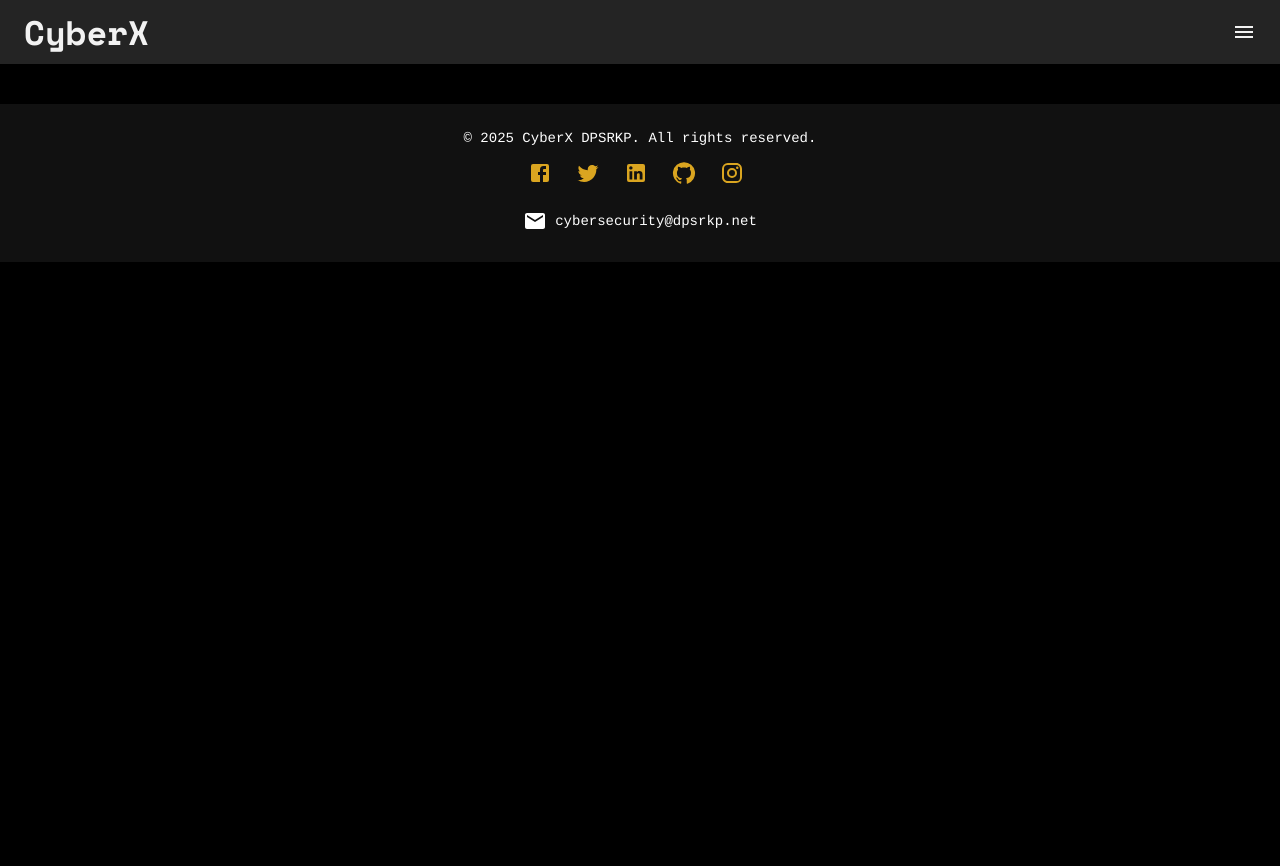
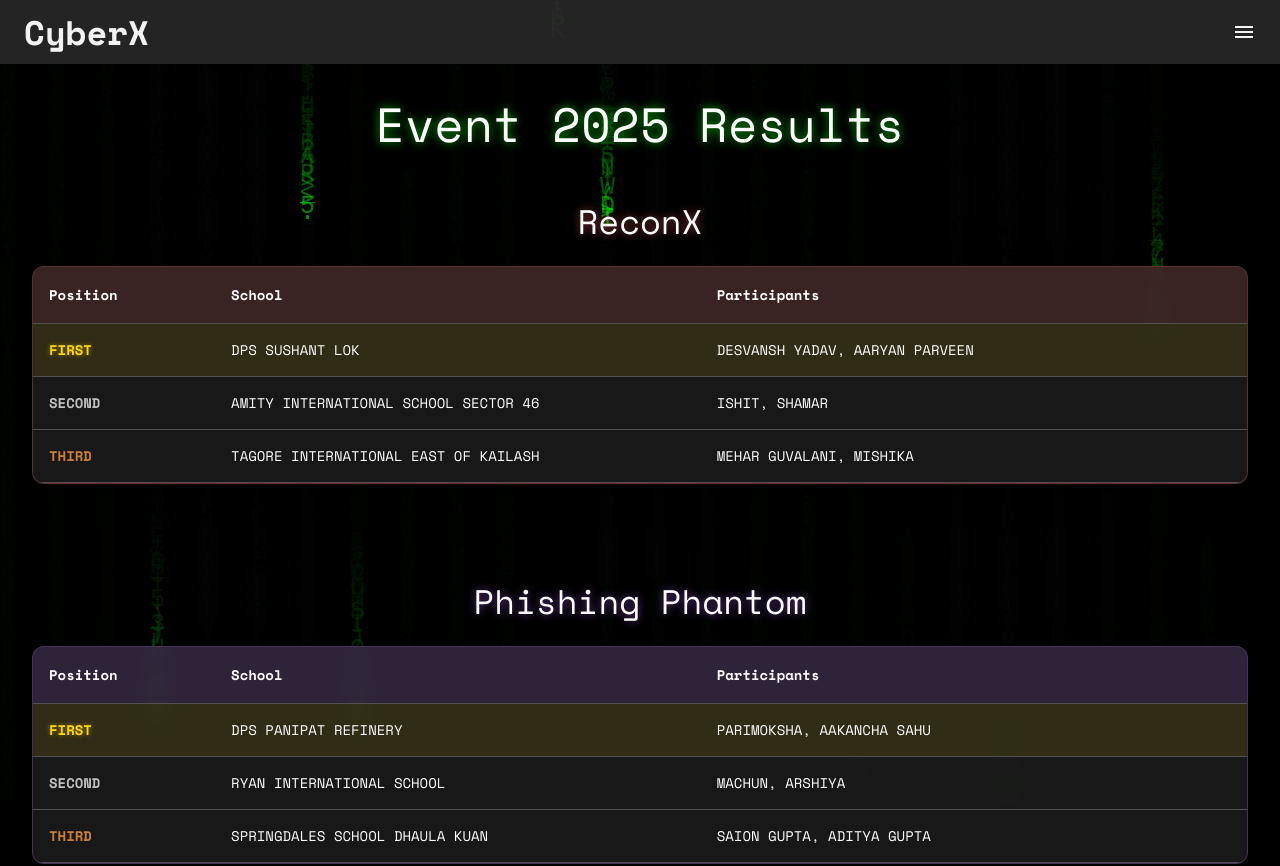
Before and after one commit to CyberX-club/cyber_x, a React (Create React App) app: page /results in a window 1280 px wide. Shown: the top 866 px of the page. Before the commit the page ends 800 px from the top, so only its background shows below. Built offline with nearby package versions, Linux system fonts and the light colour scheme; a web font is replaced by a local one.

Commit message:
Results Test

```diff
--- a/src/MyRoutes.js
+++ b/src/MyRoutes.js
@@ -12,6 +12,7 @@ import MagzineEntry from "./components/MagzineEntry";
 import Magazine from "./components/Magzine";
 import Contact from "./components/Contact";
 import Event2025 from "./components/Event2025";
+import Results from "./components/Results";
 
 import InterviewEntryComponents from "./InterviewEntry.js";
 import {
@@ -115,6 +116,7 @@ const MyRoutes = () => {
           <Route path="/resources" element={<Resources resources={resources} />} />
           <Route path="/contact" element={<Contact />} />
           <Route path="/event2025" element={<Event2025 />} />
+          <Route path="/results" element={<Results />} />
           <Route path="/magazine-2024/:slug" element={<Magazine />} />
           <Route path="/principals-message" element={<InterviewEntry {...PrincipalInterview_volume2} />} />
           <Route path="/vprincipal-nm-message" element={<InterviewEntry {...VPInterview_NM_volume2} />} />
--- /dev/null
+++ b/src/components/Results.js
@@ -0,0 +1,195 @@
+import React from 'react';
+import { Box, Typography, Paper, Table, TableBody, TableCell, TableContainer, TableHead, TableRow, Grid } from '@mui/material';
+import MatrixBackground from './MatrixBackground';
+import { motion } from 'framer-motion';
+
+const Results = () => {
+  const results = [
+    {
+      eventName: 'ReconX',
+      winners: [
+        { position: 'FIRST', school: 'DPS SUSHANT LOK', participants: 'DESVANSH YADAV, AARYAN PARVEEN' },
+        { position: 'SECOND', school: 'AMITY INTERNATIONAL SCHOOL SECTOR 46', participants: 'ISHIT, SHAMAR' },
+        { position: 'THIRD', school: 'TAGORE INTERNATIONAL EAST OF KAILASH', participants: 'MEHAR GUVALANI, MISHIKA' }
+      ]
+    },
+    {
+      eventName: 'Phishing Phantom',
+      winners: [
+        { position: 'FIRST', school: 'DPS PANIPAT REFINERY', participants: 'PARIMOKSHA, AAKANCHA SAHU' },
+        { position: 'SECOND', school: 'RYAN INTERNATIONAL SCHOOL', participants: 'MACHUN, ARSHIYA' },
+        { position: 'THIRD', school: 'SPRINGDALES SCHOOL DHAULA KUAN', participants: 'SAION GUPTA, ADITYA GUPTA' }
+      ]
+    }
+  ];
+
+  const containerVariants = {
+    hidden: { opacity: 0 },
+    visible: {
+      opacity: 1,
+      transition: {
+        staggerChildren: 0.2
+      }
+    }
+  };
+
+  const itemVariants = {
+    hidden: { y: 20, opacity: 0 },
+    visible: {
+      y: 0,
+      opacity: 1,
+      transition: {
+        type: 'spring',
+        stiffness: 100
+      }
+    }
+  };
+
+  return (
+    <Box sx={{ position: 'relative', overflow: 'hidden' }}>
+      <MatrixBackground />
+      <Box sx={{ position: 'relative', zIndex: 2, p: { xs: 2, sm: 4 }, minHeight: '100vh' }}>
+        <Typography
+          variant="h3"
+          align="center"
+          gutterBottom
+          fontFamily="Space Mono"
+          sx={{
+            color: 'white',
+            mb: 6,
+            textShadow: '0 0 10px rgba(0, 255, 0, 0.7)'
+          }}
+        >
+          Event 2025 Results
+        </Typography>
+
+        <Grid container spacing={6} justifyContent="center">
+          {results.map((event, index) => (
+            <Grid item xs={12} key={index}>
+              <motion.div
+                initial="hidden"
+                animate="visible"
+                variants={containerVariants}
+              >
+                <motion.div variants={itemVariants}>
+                  <Typography
+                    variant="h4"
+                    fontFamily="Space Mono"
+                    color="white"
+                    align="center"
+                    sx={{ mb: 3, textShadow: event.eventName === 'ReconX'
+                      ? '0 0 8px rgba(255, 100, 100, 0.6)'
+                      : '0 0 8px rgba(180, 100, 255, 0.6)'
+                    }}
+                  >
+                    {event.eventName}
+                  </Typography>
+                </motion.div>
+
+                <motion.div variants={itemVariants}>
+                  <TableContainer
+                    component={Paper}
+                    sx={{
+                      backgroundColor: 'rgba(15, 15, 15, 0.85)',
+                      backdropFilter: 'blur(10px)',
+                      borderRadius: 3,
+                      overflow: 'hidden',
+                      boxShadow: '0 10px 30px rgba(0,0,0,0.5)',
+                      border: event.eventName === 'ReconX'
+                        ? '1px solid rgba(255, 100, 100, 0.3)'
+                        : '1px solid rgba(180, 100, 255, 0.3)',
+                      mb: 6
+                    }}
+                  >
+                    <Table>
+                      <TableHead>
+                        <TableRow sx={{
+                          backgroundColor: event.eventName === 'ReconX'
+                            ? 'rgba(255, 100, 100, 0.15)'
+                            : 'rgba(180, 100, 255, 0.15)'
+                        }}>
+                          <TableCell
+                            sx={{
+                              color: 'white',
+                              fontFamily: 'Space Mono',
+                              fontWeight: 'bold',
+                              width: '15%'
+                            }}
+                          >
+                            Position
+                          </TableCell>
+                          <TableCell
+                            sx={{
+                              color: 'white',
+                              fontFamily: 'Space Mono',
+                              fontWeight: 'bold',
+                              width: '40%'
+                            }}
+                          >
+                            School
+                          </TableCell>
+                          <TableCell
+                            sx={{
+                              color: 'white',
+                              fontFamily: 'Space Mono',
+                              fontWeight: 'bold',
+                              width: '45%'
+                            }}
+                          >
+                            Participants
+                          </TableCell>
+                        </TableRow>
+                      </TableHead>
+                      <TableBody>
+                        {event.winners.map((winner, i) => (
+                          <TableRow
+                            key={i}
+                            sx={{
+                              '&:hover': {
+                                backgroundColor: event.eventName === 'ReconX'
+                                  ? 'rgba(255, 100, 100, 0.1)'
+                                  : 'rgba(180, 100, 255, 0.1)'
+                              },
+                              backgroundColor: winner.position === 'FIRST'
+                                ? 'rgba(255, 215, 0, 0.1)'
+                                : 'transparent'
+                            }}
+                          >
+                            <TableCell
+                              sx={{
+                                color: winner.position === 'FIRST'
+                                  ? 'gold'
+                                  : winner.position === 'SECOND'
+                                    ? 'silver'
+                                    : '#cd7f32',
+                                fontWeight: 'bold',
+                                fontFamily: 'Space Mono',
+                                textShadow: winner.position === 'FIRST'
+                                  ? '0 0 5px rgba(255, 215, 0, 0.5)'
+                                  : 'none'
+                              }}
+                            >
+                              {winner.position}
+                            </TableCell>
+                            <TableCell sx={{ color: 'white', fontFamily: 'Space Mono' }}>
+                              {winner.school}
+                            </TableCell>
+                            <TableCell sx={{ color: 'white', fontFamily: 'Space Mono' }}>
+                              {winner.participants}
+                            </TableCell>
+                          </TableRow>
+                        ))}
+                      </TableBody>
+                    </Table>
+                  </TableContainer>
+                </motion.div>
+              </motion.div>
+            </Grid>
+          ))}
+        </Grid>
+      </Box>
+    </Box>
+  );
+};
+
+export default Results;
```
